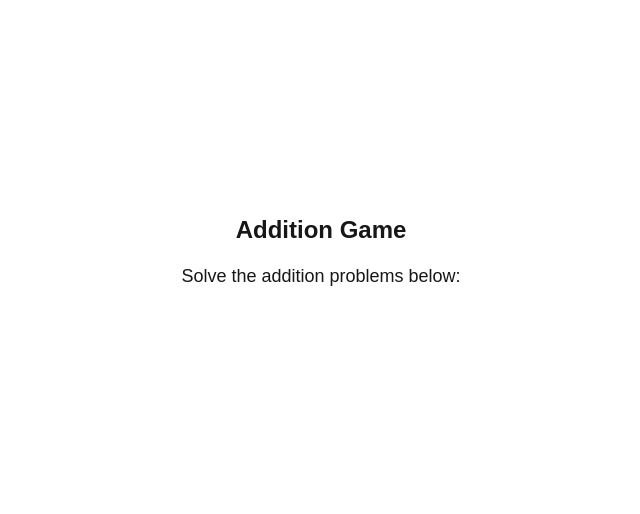
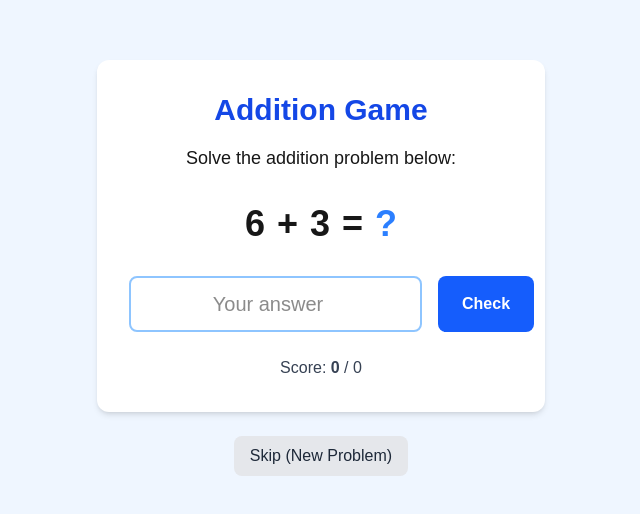
Before and after one commit to rojasmart/math-game, a Next.js app: page /games/addition in a window 1280 px wide. Shown: the part 132-646 px from the top of the page, without its empty margins (319-959 px from the left). Built offline with nearby package versions, Linux system fonts and the light colour scheme.

Commit message:
--add addition game logic and UI; implement number generation, answer checking, and score tracking

```diff
--- a/app/games/addition/page.tsx
+++ b/app/games/addition/page.tsx
@@ -1,11 +1,98 @@
-import React from "react";
+"use client";
+import React, { useState, useEffect } from "react";
 
 export default function AdditionGame() {
+  const [num1, setNum1] = useState(0);
+  const [num2, setNum2] = useState(0);
+  const [userAnswer, setUserAnswer] = useState("");
+  const [feedback, setFeedback] = useState("");
+  const [score, setScore] = useState(0);
+  const [totalQuestions, setTotalQuestions] = useState(0);
+
+  // Generate new random numbers
+  const generateNumbers = () => {
+    setNum1(Math.floor(Math.random() * 20) + 1);
+    setNum2(Math.floor(Math.random() * 20) + 1);
+    setUserAnswer("");
+    setFeedback("");
+  };
+
+  // Initialize game
+  useEffect(() => {
+    generateNumbers();
+  }, []);
+
+  // Check answer
+  const checkAnswer = () => {
+    const correctAnswer = num1 + num2;
+    const userNum = parseInt(userAnswer);
+
+    setTotalQuestions((prev) => prev + 1);
+
+    if (userNum === correctAnswer) {
+      setFeedback("Correct! 🎉");
+      setScore((prev) => prev + 1);
+      // Set a timer to move to the next question
+      setTimeout(generateNumbers, 1500);
+    } else {
+      setFeedback(`Wrong answer. The correct sum is ${correctAnswer}`);
+      setTimeout(generateNumbers, 2000);
+    }
+  };
+
+  const handleSubmit = (e) => {
+    e.preventDefault();
+    checkAnswer();
+  };
+
   return (
-    <div className="flex flex-col items-center justify-center min-h-screen p-8">
-      <h1 className="text-2xl font-bold mb-4">Addition Game</h1>
-      <p className="text-lg mb-8">Solve the addition problems below:</p>
-      {/* Game logic and components will be added here */}
+    <div className="flex flex-col items-center justify-center min-h-screen p-8 bg-blue-50">
+      <div className="bg-white p-8 rounded-xl shadow-md max-w-md w-full">
+        <h1 className="text-3xl font-bold mb-4 text-blue-700 text-center">Addition Game</h1>
+        <p className="text-lg mb-8 text-center">Solve the addition problem below:</p>
+
+        <div className="flex justify-center items-center mb-8 text-4xl font-bold">
+          <span>{num1}</span>
+          <span className="mx-3">+</span>
+          <span>{num2}</span>
+          <span className="mx-3">=</span>
+          <span className="text-blue-500">?</span>
+        </div>
+
+        <form onSubmit={handleSubmit} className="mb-6">
+          <div className="flex gap-4">
+            <input
+              type="number"
+              value={userAnswer}
+              onChange={(e) => setUserAnswer(e.target.value)}
+              className="flex-1 p-3 border-2 border-blue-300 rounded-lg text-xl text-center focus:outline-none focus:border-blue-500"
+              placeholder="Your answer"
+              required
+            />
+            <button type="submit" className="bg-blue-600 text-white px-6 py-3 rounded-lg font-semibold hover:bg-blue-700 transition">
+              Check
+            </button>
+          </div>
+        </form>
+
+        {feedback && (
+          <div
+            className={`p-3 text-center text-lg rounded-lg mb-4 ${
+              feedback.includes("Correct") ? "bg-green-100 text-green-800" : "bg-red-100 text-red-800"
+            }`}
+          >
+            {feedback}
+          </div>
+        )}
+
+        <div className="text-center text-gray-700">
+          Score: <span className="font-bold">{score}</span> / {totalQuestions}
+        </div>
+      </div>
+
+      <button onClick={generateNumbers} className="mt-6 bg-gray-200 text-gray-800 px-4 py-2 rounded-lg hover:bg-gray-300 transition">
+        Skip (New Problem)
+      </button>
     </div>
   );
 }
```
